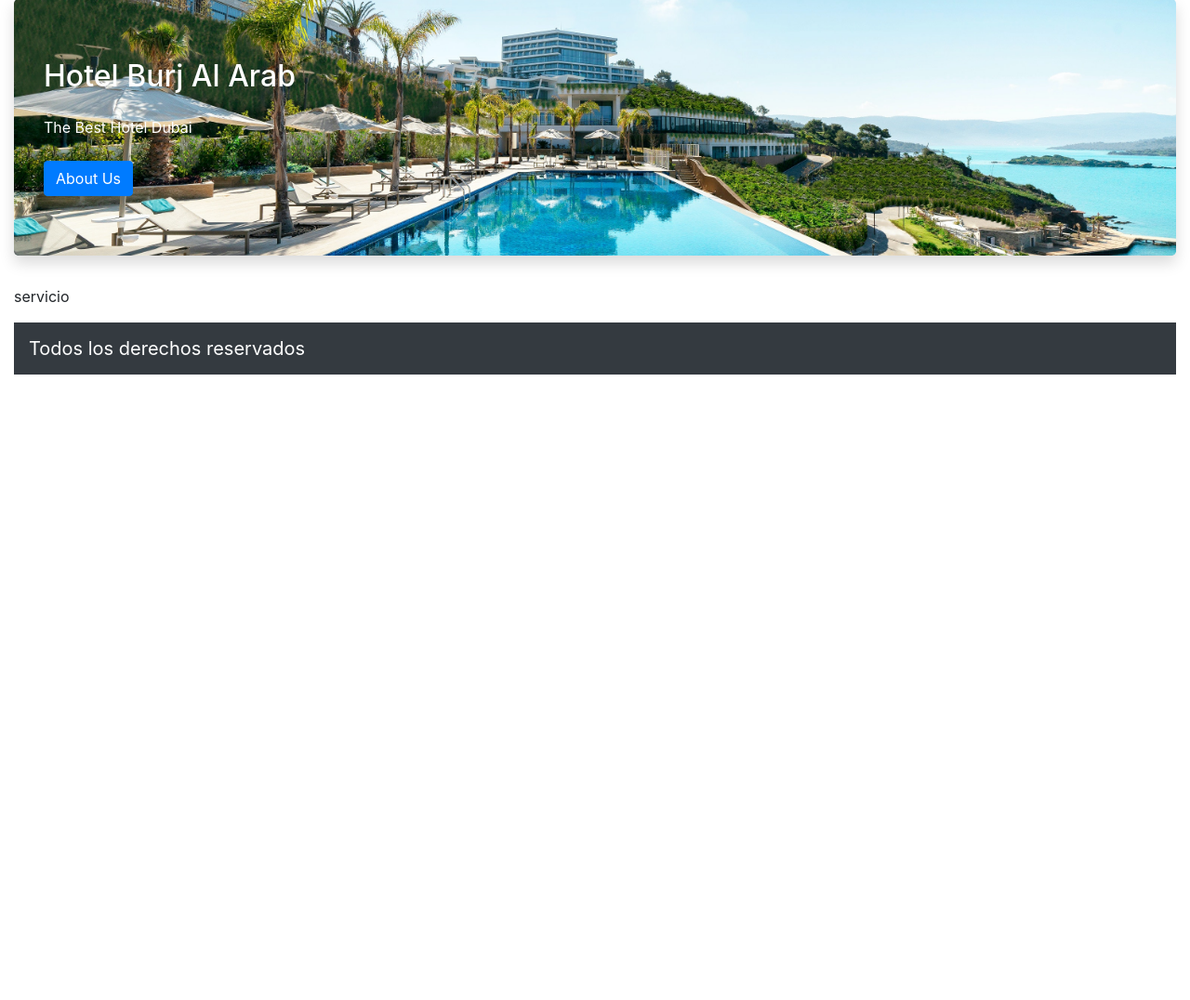
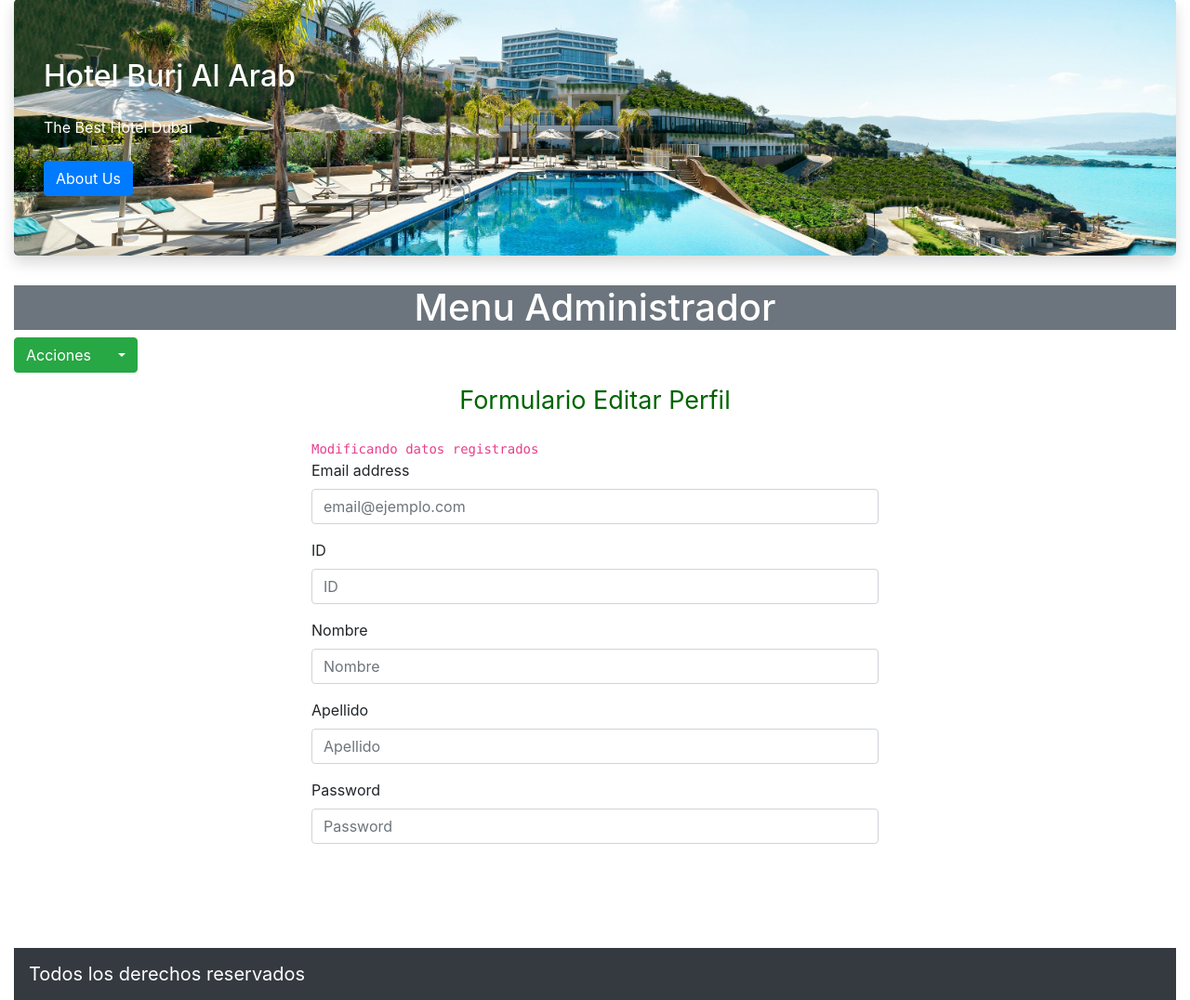
Before and after one commit to mathbrahian/grupo1, a Flask app: page /admin/perfil_administrador in a window 1280 px wide. Shown: the part 81-1157 px from the top of the page at 93% size. Before the commit the page ends 484 px from the top, so only its background shows below. Run offline with Flask 2, Linux system fonts and the light colour scheme.

Commit message:
By Joanella

```diff
--- a/templates/admin/perfil_administrador.html
+++ b/templates/admin/perfil_administrador.html
@@ -1,5 +1,50 @@
 {% extends "index.html" %}
 
 {% block content %}
-<p>servicio</p>
+<style>
+    .header {
+        color:darkgreen;
+        font-size: 27px;
+        padding: 10px;
+    }
+</style>
+<h1  class="bg-secondary text-white text-center"> Menu Administrador</h1>
+<div class="btn-group">
+    <button type="button" class="btn btn-success">Acciones</button>
+    <button type="button" class="btn btn-success dropdown-toggle" data-toggle="dropdown">
+      <span class="caret"></span>
+    </button>
+    <ul class="dropdown-menu" role="menu">
+      <li><a href="#">Actualizar Perfil</a></li>
+      <li><a href="#">Regresar</a></li>
+    </ul>
+  </div>
+<form class="form-group" style="padding-left: 20em;padding-right: 20em; padding-bottom: 5em;" method="post">
+<fieldset>
+    <legend class="text-center header">Formulario Editar Perfil</legend>
+
+    <code>Modificando datos registrados</code>
+
+    <div class="form-group">
+        <label for="exampleDropdownFormEmail2">Email address</label>
+        <input type="email" class="form-control" id="exampleDropdownFormEmail2" placeholder="email@ejemplo.com">
+    </div>
+    <div class="form-group">
+        <label for="exampleDropdownFormID2">ID</label>
+        <input type="text" class="form-control" id="exampleDropdownFormID2" placeholder="ID">
+    </div>
+    <div class="form-group">
+        <label for="exampleDropdownFormName2">Nombre</label>
+        <input type="text" class="form-control" id="exampleDropdownFormName2" placeholder="Nombre">
+    </div>
+    <div class="form-group">
+        <label for="exampleDropdownFormSurname2">Apellido</label>
+        <input type="text" class="form-control" id="exampleDropdownFormSurname2" placeholder="Apellido">
+    </div>
+    <div class="form-group">
+        <label for="exampleDropdownFormPassword2">Password</label>
+        <input type="password" class="form-control" id="exampleDropdownFormPassword2" placeholder="Password">
+    </div>
+</fieldset>
+</form>
 {% endblock %}
```
